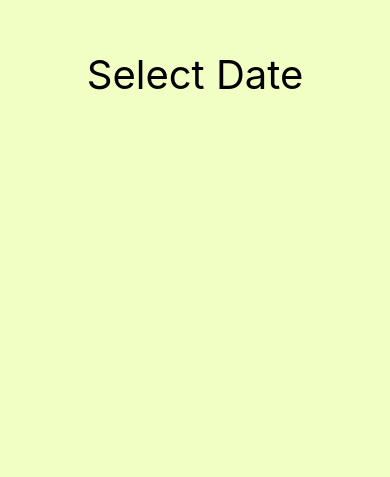
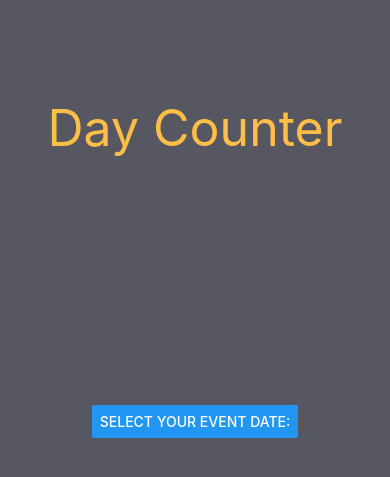
Before and after one commit to sumedhan/countdown, a React Native app: screen / in a window 390 px wide. Shown: the part 149-626 px from the top of the page. Built offline with nearby package versions, Linux system fonts and the light colour scheme.

Commit message:
add styling and use IOS native datepicker

```diff
--- a/App.js
+++ b/App.js
@@ -1,29 +1,35 @@
 import React from 'react';
-import { StyleSheet, Text, View, Button } from 'react-native';
+import { StyleSheet, Text, View, Button} from 'react-native';
 import MyDatePicker from './datePickerComp';
+
 
 
 export default class App extends React.Component {
   render() {
     return (
       <View style={styles.container}>
-        <Text style={styles.text}>Select Date</Text>
-        <MyDatePicker styles={styles}/>
+        <Text style={styles.appHeader}>Day Counter</Text>
+        <MyDatePicker/>
       </View>
     );
   }
 }
 
-
-
 const styles = StyleSheet.create({
   container: {
     flex: 1,
-    backgroundColor: '#F1FFC4',
+    backgroundColor: '#575761',
     alignItems: 'center',
-    justifyContent: 'space-around',
+    justifyContent: 'space-evenly',
   },
   text: {
     fontSize: 40,
+    margin: 10,
+    color: 'white',
+  },
+  appHeader: {
+    fontSize: 50,
+    color: '#FFBF46',
+    margin: 10,
   }
 });
--- a/datePickerComp.js
+++ b/datePickerComp.js
@@ -1,6 +1,6 @@
 import React, { Component } from 'react'
 import DatePicker from 'react-native-datepicker'
-import { StyleSheet, Text, View, Button } from 'react-native';
+import { StyleSheet, Text, View, Button, DatePickerIOS } from 'react-native';
 import moment from "moment";
 
 export default class MyDatePicker extends Component {
@@ -8,33 +8,64 @@ export default class MyDatePicker extends Component {
     super(props)
     this.state = {
       date: new Date(),
-      dispDays: ''
+      dispDays: '',
+      dispDatePicker: false,
     }
   }
 
   displayDaysTo = (date) => {
     this.setState({date});
-    const dispDays = moment(date, "DD-MMM-YYYY").fromNow();
-    this.setState({dispDays})
   }
+
+  toggleDatePickerVisibility = () => {
+    if(this.state.dispDatePicker) {
+      const eventDate = moment(this.state.date, "DD-MMM-YYYY");
+      const todayDate = moment(Date.now())
+      const dispDays = eventDate.diff(todayDate, 'days');
+      this.setState({
+        dispDatePicker: false,
+        dispDays
+      })
+    } else
+    {
+      this.setState({dispDatePicker: true})
+    }
+  }
+
+
 
   render(){
     const todaysDate= new Date();
     return (
       <View>
-      <DatePicker
-        style={{width: 200}}
-        date={this.state.date}
-        mode="date"
-        placeholder="select date"
-        format="DD-MMM-YYYY"
-        minDate={todaysDate}
-        confirmBtnText="Confirm"
-        cancelBtnText="Cancel"
-        onDateChange= {this.displayDaysTo}
-      />
-      <Text style={this.props.styles.text}>{this.state.dispDays}</Text>
+        <Button title='Select your event date:' onPress={this.toggleDatePickerVisibility} />
+        {this.state.dispDatePicker ?
+        <View>
+          <DatePickerIOS
+            date={this.state.date}
+            mode="date"
+            onDateChange= {this.displayDaysTo}
+            style={stylesT.dateInput}
+          />
+          <Button title='Confirm' onPress={this.toggleDatePickerVisibility} />
+        </View>
+        :
+        null }
+      <Text style={stylesT.text}>{this.state.dispDays}</Text>
       </View>
     )
   }
 }
+
+const stylesT = StyleSheet.create({
+  text: {
+    fontSize: 20,
+    color: '#E4FDE1',
+    margin: 10,
+  },
+  dateInput: {
+    width: 300,
+    height: 200,
+    color: 'white',
+  },
+});
--- /dev/null
+++ b/styles.js
@@ -0,0 +1 @@
+import { StyleSheet } from 'react-native';
```
Also changed, not shown: 2 other files (tests, documents, lock files or other folders).
